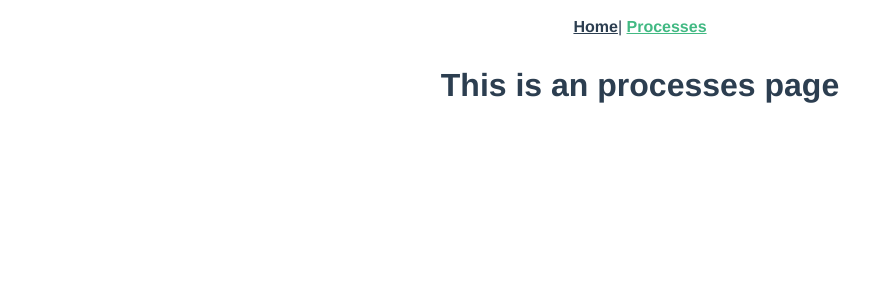
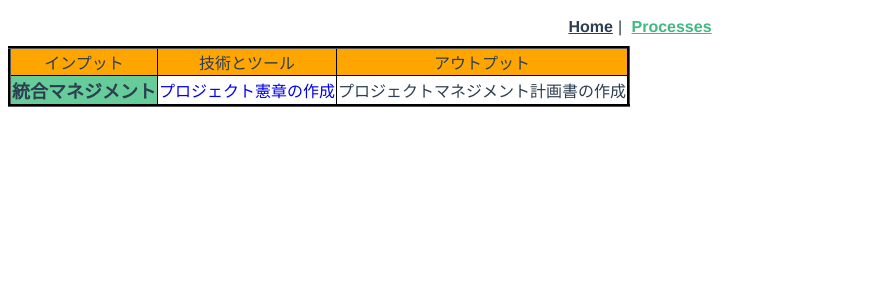
Before and after one commit to codesmith/pmbok-process, a Vue app: page /processes in a window 1280 px wide. Shown: the top 300 px of the page, without its empty margins (0-894 px from the left). Built offline with nearby package versions, Linux system fonts and the light colour scheme.

Commit message:
Processの中に枠を作成

```diff
--- a/src/App.vue
+++ b/src/App.vue
@@ -21,6 +21,10 @@
   padding: 10px;
 }
 
+#nav > a {
+  padding: 5px;
+}
+
 #nav a {
   font-weight: bold;
   color: #2c3e50;
--- a/src/components/HelloWorld.vue
+++ b/src/components/HelloWorld.vue
@@ -16,7 +16,9 @@
       </thead>
       <tr>
         <td class="knowledge-are-title">統合マネジメント</td>
-        <td>プロジェクト憲章の作成</td>
+        <td>
+          <router-link to="/processes">プロジェクト憲章の作成</router-link>
+        </td>
         <td>プロジェクトマネジメント計画書の作成</td>
         <td>
           プロジェクト作業の指揮マネジメント
@@ -152,6 +154,6 @@ export default {
   font-weight: bold;
 }
 a {
-  color: #42b983;
+  text-decoration: none;
 }
 </style>
--- a/src/views/Home.vue
+++ b/src/views/Home.vue
@@ -1,6 +1,6 @@
 <template>
   <div class="home">
-    <HelloWorld msg="Welcome to Your Vue.js App" />
+    <HelloWorld />
   </div>
 </template>
 
--- a/src/views/Processes.vue
+++ b/src/views/Processes.vue
@@ -1,5 +1,41 @@
 <template>
   <div class="processes">
-    <h1>This is an processes page</h1>
+    <table border="3" style="border-collapse: collapse; border-color:black">
+      <thead>
+        <tr bgcolor="orange">
+          <td class="input">インプット</td>
+          <td class="tandt">技術とツール</td>
+          <td class="output">アウトプット</td>
+        </tr>
+      </thead>
+      <tr>
+        <td class="knowledge-are-title">統合マネジメント</td>
+        <td>
+          <router-link to="/processes">プロジェクト憲章の作成</router-link>
+        </td>
+        <td>プロジェクトマネジメント計画書の作成</td>
+      </tr>
+    </table>
   </div>
 </template>
+
+<script>
+export default {
+  name: "processes",
+  props: {
+    msg: String
+  }
+};
+</script>
+
+<!-- Add "scoped" attribute to limit CSS to this component only -->
+<style scoped>
+.knowledge-are-title {
+  background-color: #66cc99;
+  font-size: large;
+  font-weight: bold;
+}
+a {
+  text-decoration: none;
+}
+</style>
```
